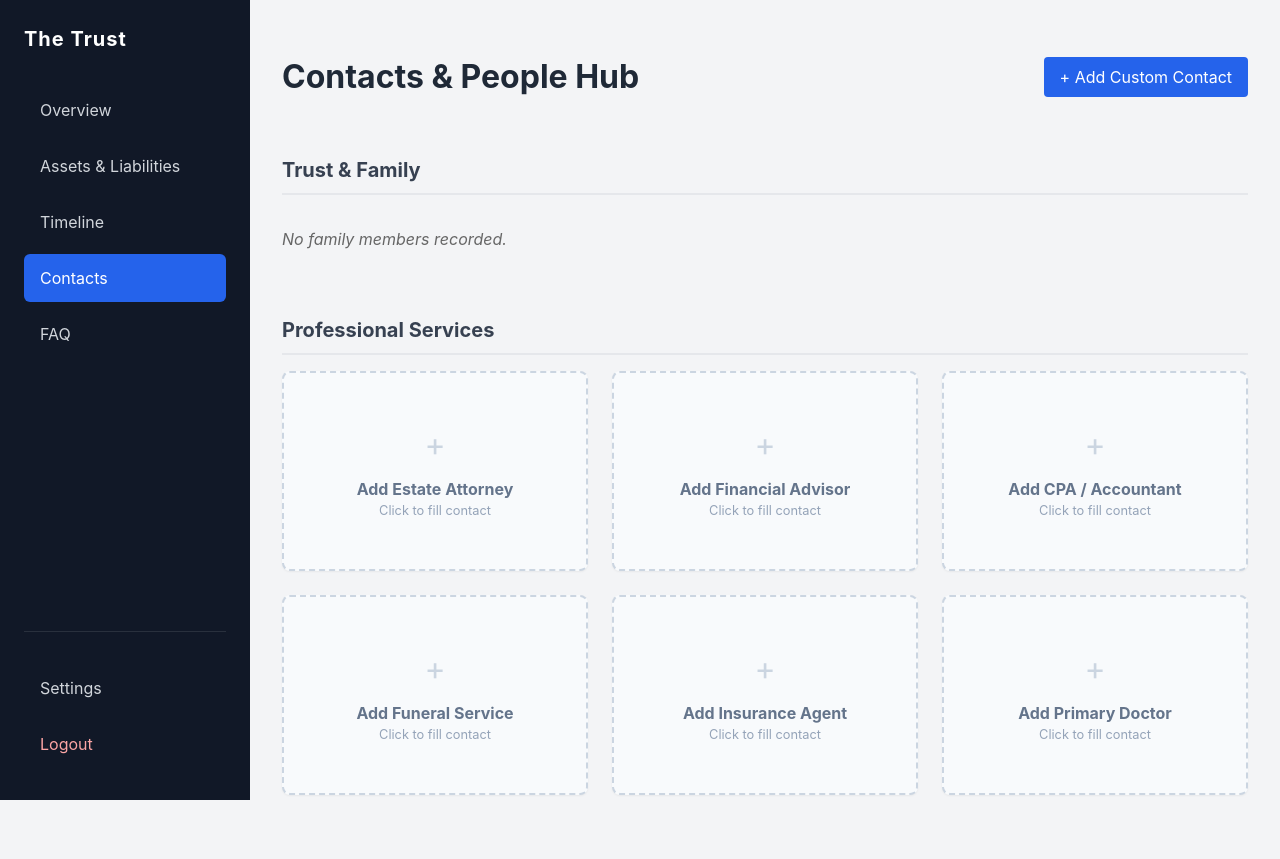
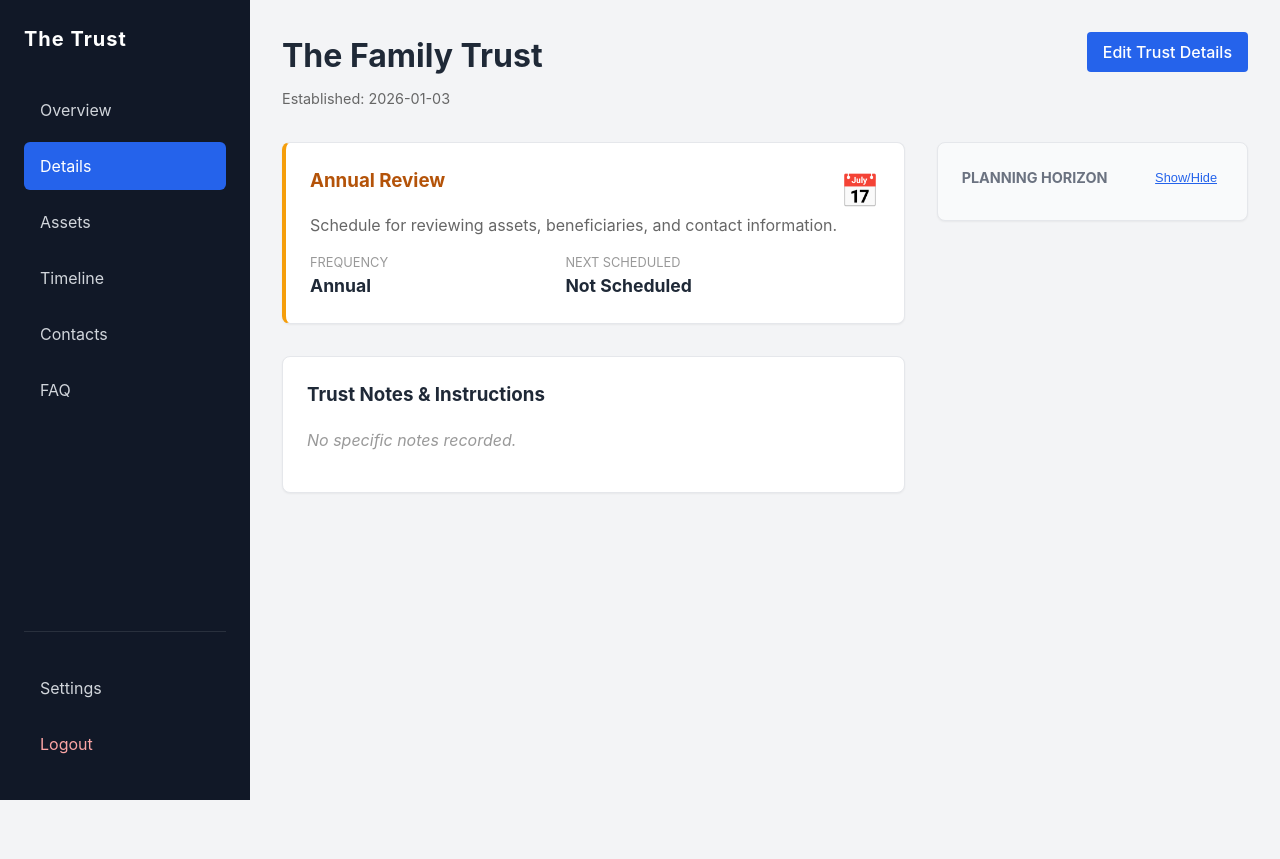
Before and after one commit to clomok/open-estate, a Flask app: page /details in a window 1280 px wide. After the commit the page ends 800 px from the top, so only its background shows below. Run offline with Flask 3, Linux system fonts and the light colour scheme; the visitor is signed in with stand-in values (Sample User, id 1); data comes from the database, SQL or seed files in the repository; parts of the project's set-up code (start-up, migrations or seed data) failed here and were passed over.

Commit message:
started building out trust details page

```diff
--- a/src/forms.py
+++ b/src/forms.py
@@ -150,3 +150,21 @@ class AssetVendorForm(FlaskForm):
     role = StringField('Service Role', validators=[DataRequired()], render_kw={"placeholder": "e.g. Pool Cleaner, Gardener"})
     notes = TextAreaField('Notes', render_kw={"placeholder": "Account #, Gate Code for them..."})
     submit = SubmitField('Assign Vendor')
+
+# --- PHASE 6: TRUST PROFILE FORM ---
+class TrustProfileForm(FlaskForm):
+    name = StringField('Official Trust Name', validators=[DataRequired()])
+    date_established = DateField('Date Established', validators=[Optional()])
+
+    # Sensitive
+    date_death_estimated = DateField('Actuarial Horizon / Estimate', validators=[Optional()],
+                                   description="Used for planning projections only.")
+    date_death_actual = DateField('Actual Date of Passing', validators=[Optional()],
+                                description="Setting this enters Transition Mode.")
+
+    # Review
+    review_frequency = SelectField('Review Frequency', choices=[('Annual', 'Annual'), ('Quarterly', 'Quarterly')])
+    next_review_date = DateField('Next Review Scheduled', validators=[Optional()])
+
+    notes = TextAreaField('Trust Notes', render_kw={"rows": 5})
+    submit = SubmitField('Save Trust Details')
--- a/src/routes/main.py
+++ b/src/routes/main.py
@@ -1,10 +1,11 @@
 import json
 from datetime import date, datetime
-from flask import Blueprint, render_template, request
+from flask import Blueprint, render_template, request, redirect, url_for
 from src.services.auth_service import login_required
 from src.services.timeline_service import get_timeline_events
-from src.models import Person, Asset, Milestone, Task, Appraisal
+from src.models import Person, Asset, Milestone, Task, Appraisal, TrustProfile
 from src.forms import AppraisalForm
+from src.extensions import db
 
 bp = Blueprint('main', __name__)
 
@@ -171,9 +172,10 @@ def timeline_view():
                            active_page='timeline',
                            current_filters=active_filters or [])
 
-@bp.route('/details')
+# --- NEW: CONTACTS (Formerly Details) ---
+@bp.route('/contacts')
 @login_required
-def details_view():
+def contacts_view():
     all_people = Person.query.order_by(Person.name).all()
 
     family_roles = ['Trustor', 'Trustee', 'Beneficiary', 'Executor']
@@ -196,10 +198,25 @@ def details_view():
         if role_code not in existing_roles:
             missing_pros.append({'role': role_code, 'label': label})
 
-    return render_template('details.html',
+    return render_template('contacts.html',
                            family=family,
                            pros=pros,
                            missing_pros=missing_pros,
+                           active_page='contacts')
+
+# --- NEW: DETAILS (High-Level Trust Info) ---
+@bp.route('/details')
+@login_required
+def details_view():
+    # Singleton Pattern: Get the first row or create default
+    profile = TrustProfile.query.first()
+    if not profile:
+        profile = TrustProfile(name="The Family Trust", date_established=date.today())
+        db.session.add(profile)
+        db.session.commit()
+
+    return render_template('details.html',
+                           profile=profile,
                            active_page='details')
 
 @bp.route('/faq')
--- a/src/routes/manage.py
+++ b/src/routes/manage.py
@@ -2,10 +2,10 @@ import json
 from datetime import date, datetime
 from flask import Blueprint, render_template, redirect, url_for, flash, request
 from src.extensions import db
-from src.models import Asset, Person, Appraisal, PropertyStructure, LocationPoint, RecurringBill, AssetVendor
+from src.models import Asset, Person, Appraisal, PropertyStructure, LocationPoint, RecurringBill, AssetVendor, TrustProfile
 from src.forms import (
     get_form_class, AppraisalForm, PersonForm,
-    StructureForm, LocationPointForm, RecurringBillForm, AssetVendorForm
+    StructureForm, LocationPointForm, RecurringBillForm, AssetVendorForm, TrustProfileForm
 )
 from src.services.auth_service import login_required
 
@@ -261,12 +261,12 @@ def create_person():
         try:
             db.session.commit()
             flash(f'Contact {person.name} added successfully.', 'success')
-            return redirect(url_for('main.details_view'))
+            return redirect(url_for('main.contacts_view'))
         except Exception as e:
             db.session.rollback()
             flash(f'Error creating contact: {str(e)}', 'error')
 
-    return render_template('manage_person.html', form=form, title="Add Contact", active_page='details')
+    return render_template('manage_person.html', form=form, title="Add Contact", active_page='contacts')
 
 @bp.route('/contact/edit/<int:id>', methods=['GET', 'POST'])
 @login_required
@@ -293,12 +293,12 @@ def edit_person(id):
         try:
             db.session.commit()
             flash(f'Updated contact {person.name}.', 'success')
-            return redirect(url_for('main.details_view'))
+            return redirect(url_for('main.contacts_view'))
         except Exception as e:
             db.session.rollback()
             flash(f'Error updating contact: {str(e)}', 'error')
 
-    return render_template('manage_person.html', form=form, title="Edit Contact", active_page='details')
+    return render_template('manage_person.html', form=form, title="Edit Contact", active_page='contacts')
 
 @bp.route('/contact/delete/<int:id>')
 @login_required
@@ -311,7 +311,7 @@ def delete_person(id):
     except Exception as e:
         db.session.rollback()
         flash('Error deleting contact. Check if they are linked to assets.', 'error')
-    return redirect(url_for('main.details_view'))
+    return redirect(url_for('main.contacts_view'))
 
 # --- PHASE 5: SUB-ITEMS (Structures, Pins, Bills, Vendors) ---
 
@@ -384,6 +384,27 @@ def delete_subitem(asset_id, subitem_type, item_id):
 
     return redirect(url_for('main.asset_details', id=asset_id))
 
+# --- PHASE 6: TRUST PROFILE EDIT ---
+@bp.route('/trust/edit', methods=['GET', 'POST'])
+@login_required
+def edit_trust_profile():
+    profile = TrustProfile.query.first()
+    if not profile:
+        profile = TrustProfile(name="The Family Trust")
+        db.session.add(profile)
+        db.session.commit()
+
+    form = TrustProfileForm(obj=profile)
+
+    if form.validate_on_submit():
+        form.populate_obj(profile)
+        db.session.commit()
+        flash('Trust details updated.', 'success')
+        return redirect(url_for('main.details_view'))
+
+    return render_template('manage_trust.html', form=form, title="Edit Trust Details", active_page='details')
+
+
 # --- HELPER ---
 def save_asset_from_form(asset, form):
     asset.name = form.name.data
--- a/src/templates/base.html
+++ b/src/templates/base.html
@@ -21,13 +21,16 @@
             <a href="{{ url_for('main.dashboard') }}" class="nav-item {% if active_page == 'overview' %}active{% endif %}">
                 Overview
             </a>
+            <a href="{{ url_for('main.details_view') }}" class="nav-item {% if active_page == 'details' %}active{% endif %}">
+                Details
+            </a>
             <a href="{{ url_for('main.assets_view') }}" class="nav-item {% if active_page == 'assets' %}active{% endif %}">
-                Assets & Liabilities
+                Assets
             </a>
             <a href="{{ url_for('main.timeline_view') }}" class="nav-item {% if active_page == 'timeline' %}active{% endif %}">
                 Timeline
             </a>
-            <a href="{{ url_for('main.details_view') }}" class="nav-item {% if active_page == 'details' %}active{% endif %}">
+            <a href="{{ url_for('main.contacts_view') }}" class="nav-item {% if active_page == 'contacts' %}active{% endif %}">
                 Contacts
             </a>
             <a href="{{ url_for('main.faq_view') }}" class="nav-item {% if active_page == 'faq' %}active{% endif %}">
--- a/src/templates/details.html
+++ b/src/templates/details.html
@@ -1,157 +1,95 @@
 {% extends 'base.html' %}
 
 {% block content %}
-<div style="display: flex; justify-content: space-between; align-items: center; margin-bottom: 2rem;">
-    <h1>Contacts & People Hub</h1>
-    <a href="{{ url_for('manage.create_person') }}"
-       style="background: var(--primary); color: white; text-decoration: none; padding: 0.5rem 1rem; border-radius: 4px; display: inline-block;">
-        + Add Custom Contact
+<div style="display: flex; justify-content: space-between; align-items: start; margin-bottom: 2rem;">
+    <div>
+        <h1 style="margin: 0; margin-bottom: 0.5rem;">{{ profile.name }}</h1>
+        <div style="color: #666; font-size: 0.9rem;">
+            Established: {{ profile.date_established or 'Date not set' }}
+        </div>
+    </div>
+    <a href="{{ url_for('manage.edit_trust_profile') }}" style="background: #2563eb; color: white; text-decoration: none; padding: 0.5rem 1rem; border-radius: 4px; font-weight: 500;">
+        Edit Trust Details
     </a>
 </div>
 
-<h2 style="margin-bottom: 1rem; font-size: 1.25rem; color: #374151; border-bottom: 2px solid #e5e7eb; padding-bottom: 0.5rem;">
-    Trust & Family
-</h2>
+<div class="grid-2-sidebar" style="display: grid; grid-template-columns: 2fr 1fr; gap: 2rem;">
 
-<div class="grid-3">
-    {% for person in family %}
-    <div class="summary-card" style="position: relative; display: flex; flex-direction: column;">
-        <div style="position: absolute; top: 1rem; right: 1rem;">
-            <a href="{{ url_for('manage.edit_person', id=person.id) }}" style="text-decoration: none; color: #9ca3af; margin-right: 0.5rem; font-size: 1.1rem;">✎</a>
-            <a href="{{ url_for('manage.delete_person', id=person.id) }}"
-               onclick="return confirm('Delete this contact?');"
-               style="text-decoration: none; color: #f87171; font-size: 1.1rem;">&times;</a>
+    <div>
+        <div class="summary-card" style="margin-bottom: 2rem; border-left: 4px solid #f59e0b;">
+            <div style="display: flex; justify-content: space-between; align-items: start;">
+                <div>
+                    <h3 style="margin-top: 0; color: #b45309;">Annual Review</h3>
+                    <p style="margin-bottom: 1rem; color: #666;">
+                        Schedule for reviewing assets, beneficiaries, and contact information.
+                    </p>
+                    <div style="display: grid; grid-template-columns: auto auto; gap: 2rem;">
+                        <div>
+                            <div style="font-size: 0.8rem; text-transform: uppercase; color: #999;">Frequency</div>
+                            <div style="font-weight: bold; font-size: 1.1rem;">{{ profile.review_frequency }}</div>
+                        </div>
+                        <div>
+                            <div style="font-size: 0.8rem; text-transform: uppercase; color: #999;">Next Scheduled</div>
+                            <div style="font-weight: bold; font-size: 1.1rem; {% if profile.next_review_date %}color: #059669;{% endif %}">
+                                {{ profile.next_review_date or 'Not Scheduled' }}
+                            </div>
+                        </div>
+                    </div>
+                </div>
+                <div style="font-size: 2rem;">📅</div>
+            </div>
         </div>
 
-        <div style="margin-right: 2rem; margin-bottom: 0.5rem;">
-            <h3 style="margin: 0; font-size: 1.25rem;">{{ person.name }}</h3>
-            <span style="background: #e0e7ff; color: #3730a3; padding: 2px 8px; border-radius: 4px; font-size: 0.8rem; font-weight: bold; display: inline-block; margin-top: 0.25rem;">
-                {{ person.role }}
-            </span>
+        <div class="summary-card">
+            <h3 style="margin-top: 0;">Trust Notes & Instructions</h3>
+            {% if profile.notes %}
+                <div style="white-space: pre-wrap; color: #374151; line-height: 1.6;">{{ profile.notes }}</div>
+            {% else %}
+                <p style="color: #999; font-style: italic;">No specific notes recorded.</p>
+            {% endif %}
+        </div>
     </div>
 
-        <div style="margin-bottom: 1rem; display: flex; flex-wrap: wrap; gap: 0.5rem;">
-            {% for asset in person.assets_owned %}
-                <a href="{{ url_for('main.asset_details', id=asset.id) }}" style="text-decoration: none;">
-                    <span style="background: #f3f4f6; border: 1px solid #d1d5db; color: #374151; padding: 2px 6px; border-radius: 4px; font-size: 0.75rem;">
-                        Owns: {{ asset.name }}
-                    </span>
-                </a>
-            {% endfor %}
-            {% for asset in person.future_assets %}
-                <a href="{{ url_for('main.asset_details', id=asset.id) }}" style="text-decoration: none;">
-                    <span style="background: #f0fdf4; border: 1px solid #bbf7d0; color: #166534; padding: 2px 6px; border-radius: 4px; font-size: 0.75rem;">
-                        Beneficiary: {{ asset.name }}
-                    </span>
-                </a>
-            {% endfor %}
-        </div>
+    <div>
 
-        <div style="margin-top: auto; border-top: 1px solid #eee; padding-top: 1rem; font-size: 0.95rem;">
-            {% if person.email %}
-            <div style="margin-bottom: 0.5rem; display: flex; align-items: center;">
-                <span style="width: 20px; text-align: center; margin-right: 8px;">✉</span>
-                <a href="mailto:{{ person.email }}" style="color: var(--primary);">{{ person.email }}</a>
+        {% if profile.date_death_actual %}
+        <div class="summary-card" style="background: #fee2e2; border: 1px solid #fca5a5; margin-bottom: 1.5rem;">
+            <h3 style="margin-top: 0; color: #991b1b;">Transition Active</h3>
+            <p style="font-size: 0.9rem; color: #7f1d1d;">
+                Date of Passing recorded: <strong>{{ profile.date_death_actual }}</strong>.
+                <br>The estate is now in administration/transition mode.
+            </p>
         </div>
         {% endif %}
 
-            {% if person.phone %}
-            <div style="margin-bottom: 0.5rem; display: flex; align-items: center;">
-                <span style="width: 20px; text-align: center; margin-right: 8px;">📞</span>
-                {{ person.phone }}
+        <div class="summary-card" style="background: #f9fafb; border: 1px solid #e5e7eb;">
+            <div style="display: flex; justify-content: space-between; align-items: center; margin-bottom: 0.5rem;">
+                <h4 style="margin: 0; font-size: 0.9rem; text-transform: uppercase; color: #6b7280;">Planning Horizon</h4>
+                <button onclick="toggleSensitive()" style="background: none; border: none; font-size: 0.8rem; color: #2563eb; cursor: pointer; text-decoration: underline;">Show/Hide</button>
             </div>
-            {% endif %}
 
-            {% if person.attributes and person.attributes.get('address') %}
-            <div style="margin-bottom: 0.5rem; display: flex; align-items: flex-start;">
-                <span style="width: 20px; text-align: center; margin-right: 8px;">🏠</span>
-                <span style="white-space: pre-wrap;">{{ person.attributes.address }}</span>
+            <div id="sensitiveData" style="display: none; margin-top: 0.5rem;">
+                <div style="font-size: 0.85rem; color: #666; margin-bottom: 0.25rem;">Est. Actuarial Date:</div>
+                <div style="font-weight: bold; color: #374151;">
+                    {{ profile.date_death_estimated or 'Not Set' }}
                 </div>
-            {% endif %}
-
-            {% if person.attributes and person.attributes.get('notes') %}
-            <div style="margin-top: 0.75rem; background: #f9fafb; padding: 0.5rem; border-radius: 4px; font-size: 0.85rem; color: #666; font-style: italic;">
-                "{{ person.attributes.notes }}"
-            </div>
-            {% endif %}
+                <p style="font-size: 0.75rem; color: #9ca3af; margin-top: 0.5rem; font-style: italic;">
+                    This date is used solely for financial projection and maintenance timeline planning.
+                </p>
             </div>
         </div>
-    {% else %}
-    <p style="color: #666; font-style: italic;">No family members recorded.</p>
-    {% endfor %}
+
+    </div>
 </div>
 
-<h2 style="margin-top: 3rem; margin-bottom: 1rem; font-size: 1.25rem; color: #374151; border-bottom: 2px solid #e5e7eb; padding-bottom: 0.5rem;">
-    Professional Services
-</h2>
-
-<div class="grid-3">
-    {% for person in pros %}
-    <div class="summary-card" style="position: relative; border-left: 4px solid #059669; display: flex; flex-direction: column;">
-        <div style="position: absolute; top: 1rem; right: 1rem;">
-            <a href="{{ url_for('manage.edit_person', id=person.id) }}" style="text-decoration: none; color: #9ca3af; margin-right: 0.5rem; font-size: 1.1rem;">✎</a>
-            <a href="{{ url_for('manage.delete_person', id=person.id) }}"
-               onclick="return confirm('Delete this contact?');"
-               style="text-decoration: none; color: #f87171; font-size: 1.1rem;">&times;</a>
-        </div>
-
-        <div style="margin-right: 2rem; margin-bottom: 0.5rem;">
-            <h3 style="margin: 0; font-size: 1.25rem;">{{ person.name }}</h3>
-            <span style="background: #d1fae5; color: #065f46; padding: 2px 8px; border-radius: 4px; font-size: 0.8rem; font-weight: bold; display: inline-block; margin-top: 0.25rem;">
-                {{ person.role }}
-            </span>
-        </div>
-
-        <div style="margin-bottom: 1rem; display: flex; flex-wrap: wrap; gap: 0.5rem;">
-            {% for job in person.service_jobs %}
-                <a href="{{ url_for('main.asset_details', id=job.asset.id) }}" style="text-decoration: none;">
-                    <span style="background: #fffbeb; border: 1px solid #fcd34d; color: #92400e; padding: 2px 6px; border-radius: 4px; font-size: 0.75rem;">
-                        {{ job.role }} for: {{ job.asset.name }}
-                    </span>
-                </a>
-            {% endfor %}
-        </div>
-
-        <div style="margin-top: auto; border-top: 1px solid #eee; padding-top: 1rem; font-size: 0.95rem;">
-            {% if person.email %}
-            <div style="margin-bottom: 0.5rem;">{{ person.email }}</div>
-            {% endif %}
-            {% if person.phone %}
-            <div style="margin-bottom: 0.5rem;">{{ person.phone }}</div>
-            {% endif %}
-            {% if person.attributes.address %}
-            <div style="white-space: pre-wrap; margin-bottom: 0.5rem;">{{ person.attributes.address }}</div>
-            {% endif %}
-        </div>
-    </div>
-    {% endfor %}
-
-    {% for slot in missing_pros %}
-    <a href="{{ url_for('manage.create_person', role=slot.role) }}" class="summary-card ghost-card">
-        <div style="font-size: 2rem; color: #cbd5e1; margin-bottom: 0.5rem;">+</div>
-        <div style="font-weight: bold; color: #64748b;">Add {{ slot.label }}</div>
-        <div style="font-size: 0.8rem; color: #94a3b8;">Click to fill contact</div>
-    </a>
-    {% endfor %}
-</div>
-
-<style>
-    .ghost-card {
-        border: 2px dashed #cbd5e1;
-        display: flex;
-        flex-direction: column;
-        align-items: center;
-        justify-content: center;
-        text-align: center;
-        text-decoration: none;
-        transition: all 0.2s;
-        min-height: 200px;
-        background: #f8fafc;
+<script>
+    function toggleSensitive() {
+        const el = document.getElementById('sensitiveData');
+        if (el.style.display === 'none') {
+            el.style.display = 'block';
+        } else {
+            el.style.display = 'none';
         }
-    .ghost-card:hover {
-        border-color: var(--primary);
-        background: #eff6ff;
-        transform: translateY(-2px);
     }
-</style>
+</script>
 {% endblock %}
--- a/src/templates/manage_person.html
+++ b/src/templates/manage_person.html
@@ -40,7 +40,7 @@
             </div>
 
             <div style="display: flex; justify-content: space-between; align-items: center; margin-top: 2rem; border-top: 1px solid #eee; padding-top: 1rem;">
-                <a href="{{ url_for('main.details_view') }}" style="color: #666; text-decoration: none;">Cancel</a>
+                <a href="{{ url_for('main.contacts_view') }}" style="color: #666; text-decoration: none;">Cancel</a>
                 {{ form.submit(style="background: #2563eb; color: white; border: none; padding: 0.75rem 1.5rem; border-radius: 4px; cursor: pointer; font-size: 1rem;") }}
             </div>
         </form>
```
Also changed, not shown: AI_INSTRUCTIONS.md (+13 -10 lines), migrations/versions/9bbb6e6a6bff_reset_by_ops_manager.py (renamed from migrations/versions/a65fb10c58ee_reset_by_ops_manager.py, +15 -3 lines), src/models.py (+17 -0 lines), src/templates/contacts.html (added, +157 -0 lines), src/templates/manage_trust.html (added, +71 -0 lines). Lines whose indentation alone changed are shown as unchanged.
